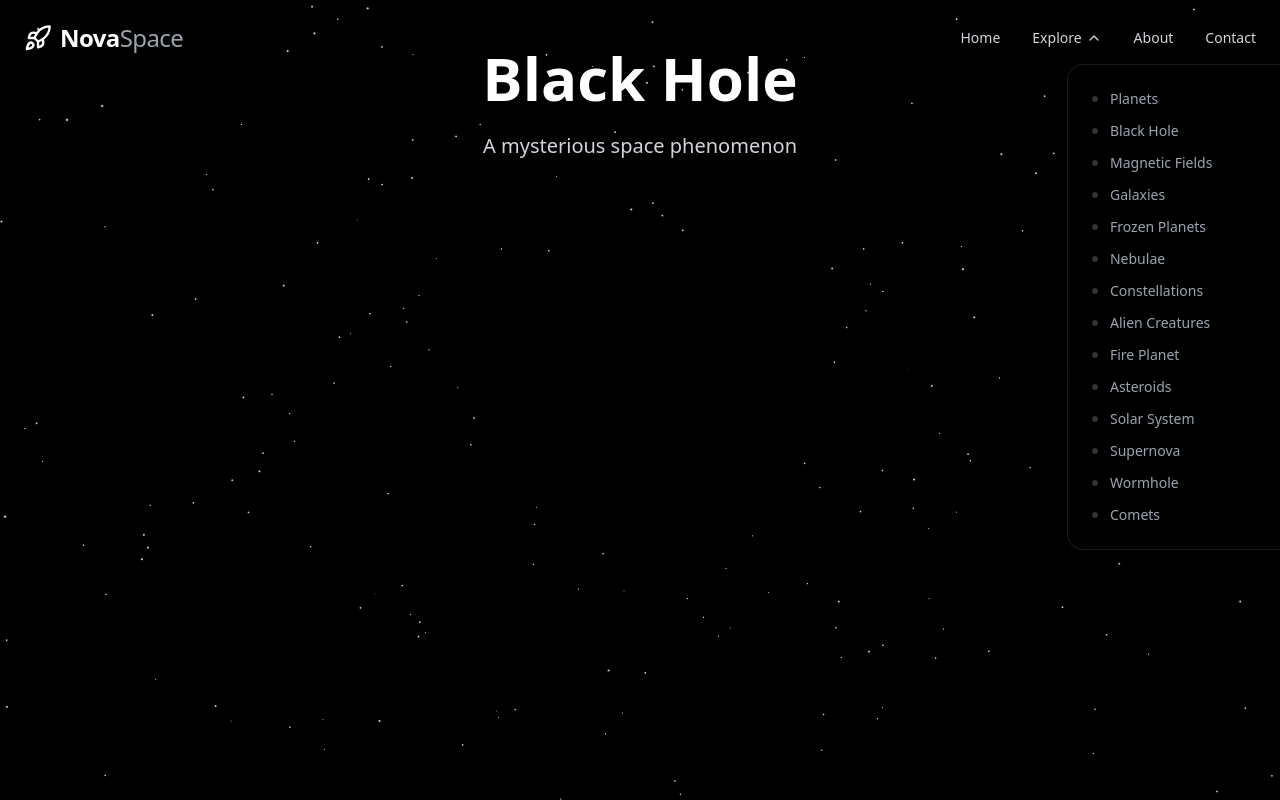
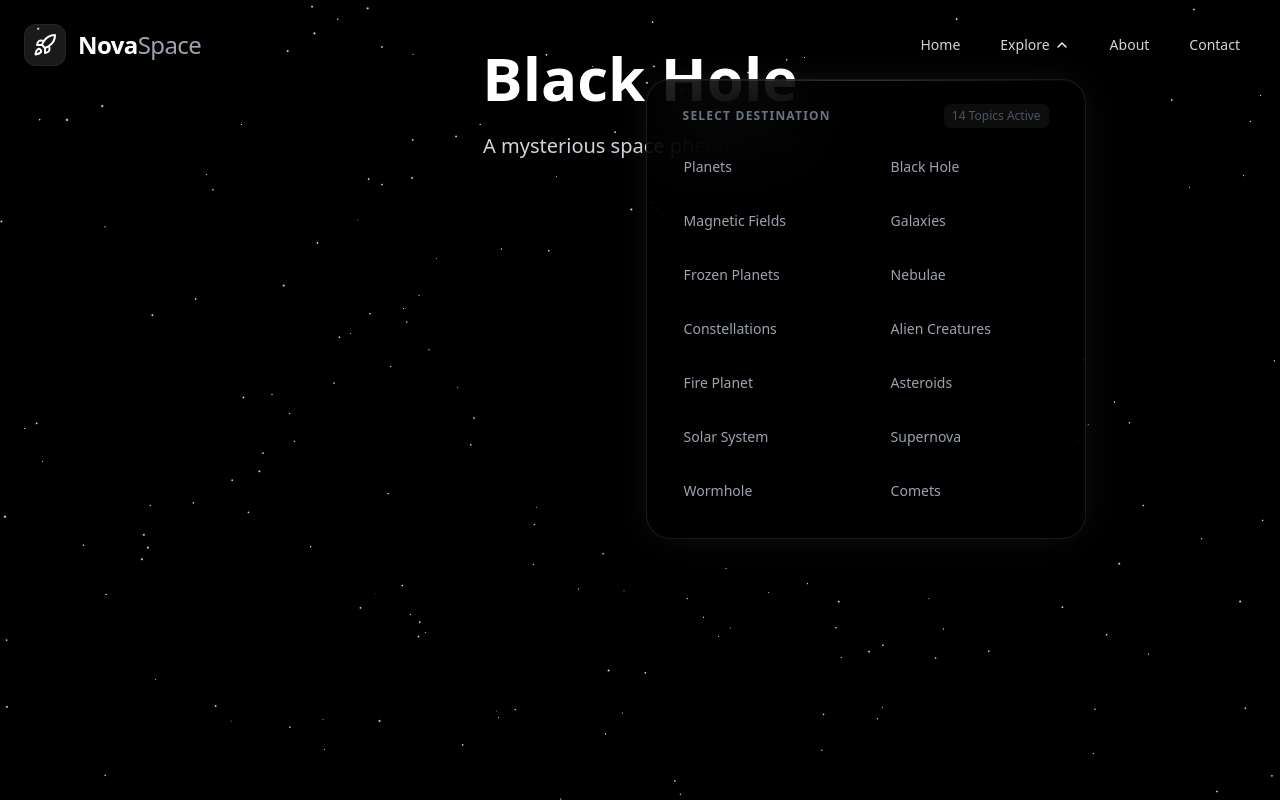
Before and after one commit to lancer7178/Nova-space, a Next.js app: page /explore/black-hole in a window 1280 px wide. Both pictures are taken after a click on the button "Explore". Shown: the top 800 px of the page. Built offline with nearby package versions, Linux system fonts and the light colour scheme.

Commit message:
refactor: enhance Navbar component with improved layout, animations, and new design elements

```diff
--- a/src/app/navbar/Navbar.tsx
+++ b/src/app/navbar/Navbar.tsx
@@ -1,7 +1,7 @@
 "use client";
 import Link from "next/link";
 import { useState, useEffect, useRef } from "react";
-import { Rocket, Menu, X, ChevronDown } from "lucide-react";
+import { Rocket, Menu, X, ChevronDown, ArrowRight } from "lucide-react";
 import { motion, AnimatePresence } from "framer-motion";
 
 const EXPLORE_LINKS = [
@@ -60,27 +60,29 @@ export default function Navbar() {
     <header
       className={`fixed top-0 w-full z-50 transition-all duration-300 ${
         scrolled
-          ? "bg-black/70 backdrop-blur-md border-b border-white/10 py-3"
-          : "bg-transparent py-5"
+          ? "bg-black/70 backdrop-blur-xl border-b border-white/10 py-3"
+          : "bg-transparent py-6"
       }`}
     >
-      <div className="container mx-auto px-6 flex justify-between items-center">
+      <div className="container mx-auto max-w-7xl px-6 flex justify-between items-center">
         {/* Logo */}
         <Link
           href="/"
-          className="group flex items-center gap-2 text-2xl font-bold text-white tracking-tight"
+          className="group flex items-center gap-3 text-2xl font-bold text-white tracking-tight"
         >
-          <Rocket
-            size={28}
-            className="text-white transition-transform group-hover:-translate-y-1 group-hover:translate-x-1 duration-300"
-          />
+          <div className="bg-white/10 p-2 rounded-xl border border-white/5 group-hover:bg-white/20 transition-colors">
+            <Rocket
+              size={24}
+              className="text-white transition-transform group-hover:-translate-y-1 group-hover:translate-x-1 duration-300"
+            />
+          </div>
           <span>
             Nova<span className="text-gray-400 font-light">Space</span>
           </span>
         </Link>
 
         {/* Desktop Menu */}
-        <nav className="hidden md:flex items-center gap-8 text-sm font-medium relative">
+        <nav className="hidden md:flex items-center gap-2 text-sm font-medium relative">
           <NavLink href="/">Home</NavLink>
 
           {/* Explore Dropdown (Mega Menu) */}
@@ -89,33 +91,43 @@ export default function Navbar() {
             onMouseEnter={handleExploreEnter}
             onMouseLeave={handleExploreLeave}
           >
-            <button className="flex items-center gap-1 text-gray-300 hover:text-white transition-colors py-2">
+            <button className="flex items-center gap-1 text-gray-300 hover:text-white hover:bg-white/10 px-4 py-2 rounded-full transition-all duration-300">
               Explore
               <ChevronDown
                 size={16}
-                className={`transition-transform duration-300 ${exploreDropdown ? "rotate-180" : ""}`}
+                className={`transition-transform duration-300 ${exploreDropdown ? "rotate-180 text-white" : ""}`}
               />
             </button>
 
             <AnimatePresence>
               {exploreDropdown && (
                 <motion.div
-                  initial={{ opacity: 0, y: 10, scale: 0.95 }}
+                  initial={{ opacity: 0, y: 15, scale: 0.98 }}
                   animate={{ opacity: 1, y: 0, scale: 1 }}
-                  exit={{ opacity: 0, y: 5, scale: 0.95 }}
-                  transition={{ duration: 0.2 }}
-                  className="absolute left-1/2 -translate-x-1/2 mt-2 bg-black/90 backdrop-blur-xl border border-white/10 rounded-2xl p-6 shadow-2xl z-40 w-[300px]"
+                  exit={{ opacity: 0, y: 10, scale: 0.98 }}
+                  transition={{ duration: 0.2, ease: "easeOut" }}
+                  className="absolute right-0 mt-4 bg-black/80 backdrop-blur-2xl border border-white/10 rounded-3xl p-6 shadow-[0_0_40px_-10px_rgba(255,255,255,0.1)] z-40 w-[440px] max-h-[75vh] overflow-y-auto origin-top-right"
                 >
-                  <div className="grid grid-cols-1 gap-y-3">
+                  {/* Subtle inner top highlight */}
+                  <div className="absolute top-0 inset-x-0 h-px bg-gradient-to-r from-transparent via-white/20 to-transparent" />
+
+                  <div className="mb-4 px-3 flex items-center justify-between">
+                    <span className="text-xs font-bold text-gray-500 tracking-widest uppercase">Select Destination</span>
+                    <span className="text-xs text-gray-600 bg-white/5 px-2 py-1 rounded-md">14 Topics Active</span>
+                  </div>
+
+                  <div className="grid grid-cols-2 gap-x-6 gap-y-2">
                     {EXPLORE_LINKS.map((link) => (
                       <Link
                         key={link.href}
                         href={link.href}
                         onClick={() => setExploreDropdown(false)}
-                        className="group/link flex items-center text-gray-400 hover:text-white transition-colors"
+                        className="group/link flex items-center justify-between hover:bg-white-[0.04] bg-transparent border border-transparent hover:border-white/5 p-3 rounded-2xl transition-all duration-300"
                       >
-                        <span className="w-1.5 h-1.5 rounded-full bg-white/20 mr-3 group-hover/link:bg-white transition-colors"></span>
-                        {link.label}
+                       <span className="text-gray-400 group-hover/link:text-white transition-colors">
+                          {link.label}
+                       </span>
+                       <ArrowRight size={14} className="text-gray-600 -translate-x-2 opacity-0 group-hover/link:opacity-100 group-hover/link:translate-x-0 transition-all duration-300 group-hover/link:text-white" />
                       </Link>
                     ))}
                   </div>
@@ -131,7 +143,7 @@ export default function Navbar() {
         {/* Mobile Toggle */}
         <button
           onClick={toggleMenu}
-          className="md:hidden text-white p-2 rounded-md hover:bg-white/5 transition-colors"
+          className="md:hidden text-white p-2 rounded-md hover:bg-white/10 transition-colors"
         >
           {menuOpen ? <X size={24} /> : <Menu size={24} />}
         </button>
@@ -144,7 +156,7 @@ export default function Navbar() {
             initial={{ opacity: 0, height: 0 }}
             animate={{ opacity: 1, height: "auto" }}
             exit={{ opacity: 0, height: 0 }}
-            className="md:hidden bg-black/95 backdrop-blur-xl border-b border-white/10 overflow-hidden"
+            className="md:hidden bg-black/95 backdrop-blur-2xl border-b border-white/10 overflow-hidden"
           >
             <div className="px-6 py-6 flex flex-col gap-6">
               <Link
@@ -156,7 +168,7 @@ export default function Navbar() {
               </Link>
 
               <div className="space-y-4">
-                <div className="text-sm font-bold text-gray-500 tracking-wider uppercase">
+                <div className="text-xs font-bold text-gray-500 tracking-wider uppercase">
                   Explore Topics
                 </div>
                 <div className="grid grid-cols-2 gap-4 pl-2">
@@ -195,7 +207,7 @@ export default function Navbar() {
   );
 }
 
-// Helper component for desktop links with animated underline
+// Helper component for desktop links with sleek pill hover
 function NavLink({
   href,
   children,
@@ -206,10 +218,9 @@ function NavLink({
   return (
     <Link
       href={href}
-      className="relative group text-gray-300 hover:text-white transition-colors py-2"
+      className="text-gray-300 hover:text-white hover:bg-white/10 px-4 py-2 rounded-full transition-all duration-300"
     >
       {children}
-      <span className="absolute -bottom-1 left-0 w-0 h-[2px] bg-white transition-all duration-300 group-hover:w-full"></span>
     </Link>
   );
 }
```
